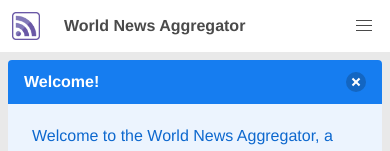
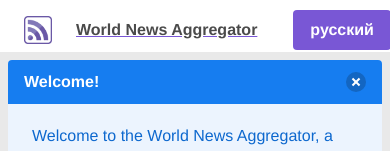
Before and after one commit to weblue/rss-proxy-for-russia, a Vue app in the folder frontend/: page / in a window 390 px wide. Shown: the top 151 px of the page. Built offline with nearby package versions, Linux system fonts and the light colour scheme; no server answers.

Commit message:
remove navbar mobile collapse

```diff
--- a/frontend/src/App.vue
+++ b/frontend/src/App.vue
@@ -153,10 +153,10 @@ export default {
       }
       this.loadArticles();
     },
-    switchOpen(index){
-      if(this.openCards[index] === 'open'){
+    switchOpen(index) {
+      if (this.openCards[index] === 'open') {
         this.$set(this.openCards, index, 'closed');
-      }else{
+      } else {
         this.$set(this.openCards, index, 'open');
       }
     },
@@ -167,20 +167,20 @@ export default {
       parsed = parsed.filter(p => !p.toLowerCase().includes("read more") && !p.includes("Warning: ") && p.length > 0 && p !== p.toUpperCase());
       // find end of article/ start of side links/ads
       let qInd = parsed.findIndex(p => p.toLowerCase().includes("send us your questions"));
-      if(qInd > -1) parsed.splice(qInd, parsed.length-1);
+      if (qInd > -1) parsed.splice(qInd, parsed.length - 1);
       let wInd = parsed.findIndex(p => p.includes("WATCH: "));
-      if(wInd > -1) parsed.splice(wInd, parsed.length-1);
+      if (wInd > -1) parsed.splice(wInd, parsed.length - 1);
       // combine incomplete sentences
       let deleteThese = [];
       let lastChanged = 0;
-      parsed.forEach((p,i) => {
-        if(p.charAt(p.length-1) !== '.' && p.charAt(p.length-1) !== '"' && p.charAt(p.length-1) !== '?' && p.charAt(p.length-1) !== '!'){
-          if(!deleteThese.includes(i)) lastChanged = i;
-          parsed[lastChanged] = parsed[lastChanged].concat(parsed[i+1]);
-          deleteThese.push(i+1);
+      parsed.forEach((p, i) => {
+        if (p.charAt(p.length - 1) !== '.' && p.charAt(p.length - 1) !== '"' && p.charAt(p.length - 1) !== '?' && p.charAt(p.length - 1) !== '!') {
+          if (!deleteThese.includes(i)) lastChanged = i;
+          parsed[lastChanged] = parsed[lastChanged].concat(parsed[i + 1]);
+          deleteThese.push(i + 1);
         }
       });
-      parsed = parsed.filter((p,i) => !deleteThese.includes(i))
+      parsed = parsed.filter((p, i) => !deleteThese.includes(i))
       return parsed;
     }
   }
@@ -242,4 +242,17 @@ a:hover {
   height: 1.25em;
   width: 1.25em;
 }
+
+.navbar-brand {
+  justify-content: space-between !important;
+}
+
+.navbar-item {
+  padding-bottom: 0;
+  padding-top: 0;
+}
+
+.navbar-brand {
+  width: 100% !important;
+}
 </style>
--- a/frontend/src/components/Navbar.vue
+++ b/frontend/src/components/Navbar.vue
@@ -1,6 +1,7 @@
 <template>
-  <b-navbar>
+  <b-navbar :mobile-burger="false">
     <template #brand>
+      <b-navbar-item>
         <b-navbar-item>
           <img
               src="../assets/ru-rss.png"
@@ -10,9 +11,7 @@
         <b-navbar-item >
           <strong>{{ lang === 'en' ? 'World News Aggregator' : 'Агрегатор мировых новостей' }}</strong>
         </b-navbar-item>
-    </template>
-
-    <template #end>
+      </b-navbar-item>
       <b-navbar-item tag="div">
         <div class="buttons">
           <a class="button is-primary" @click="switchLang">
```
Also changed, not shown: 7 other files (tests, documents, lock files or other folders). Lines whose indentation alone changed are shown as unchanged.
